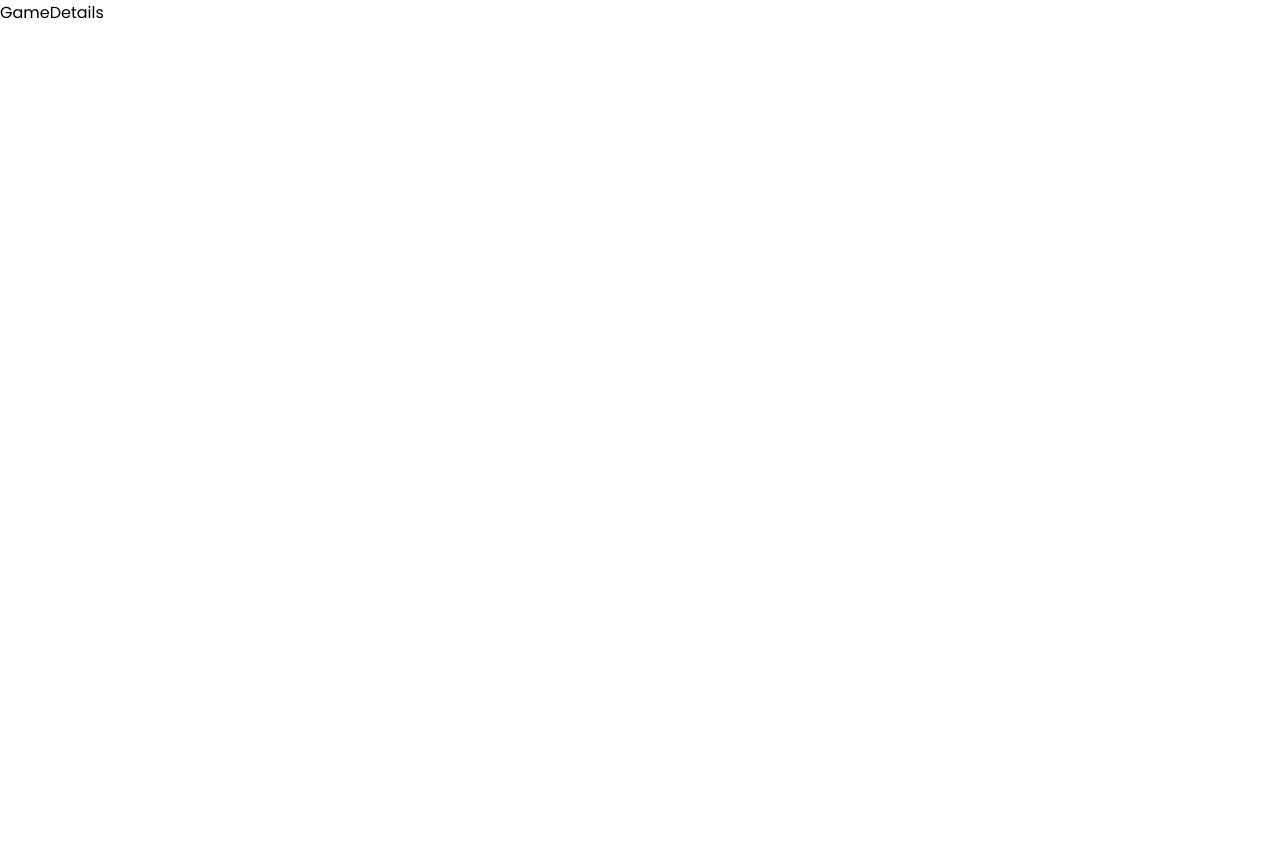
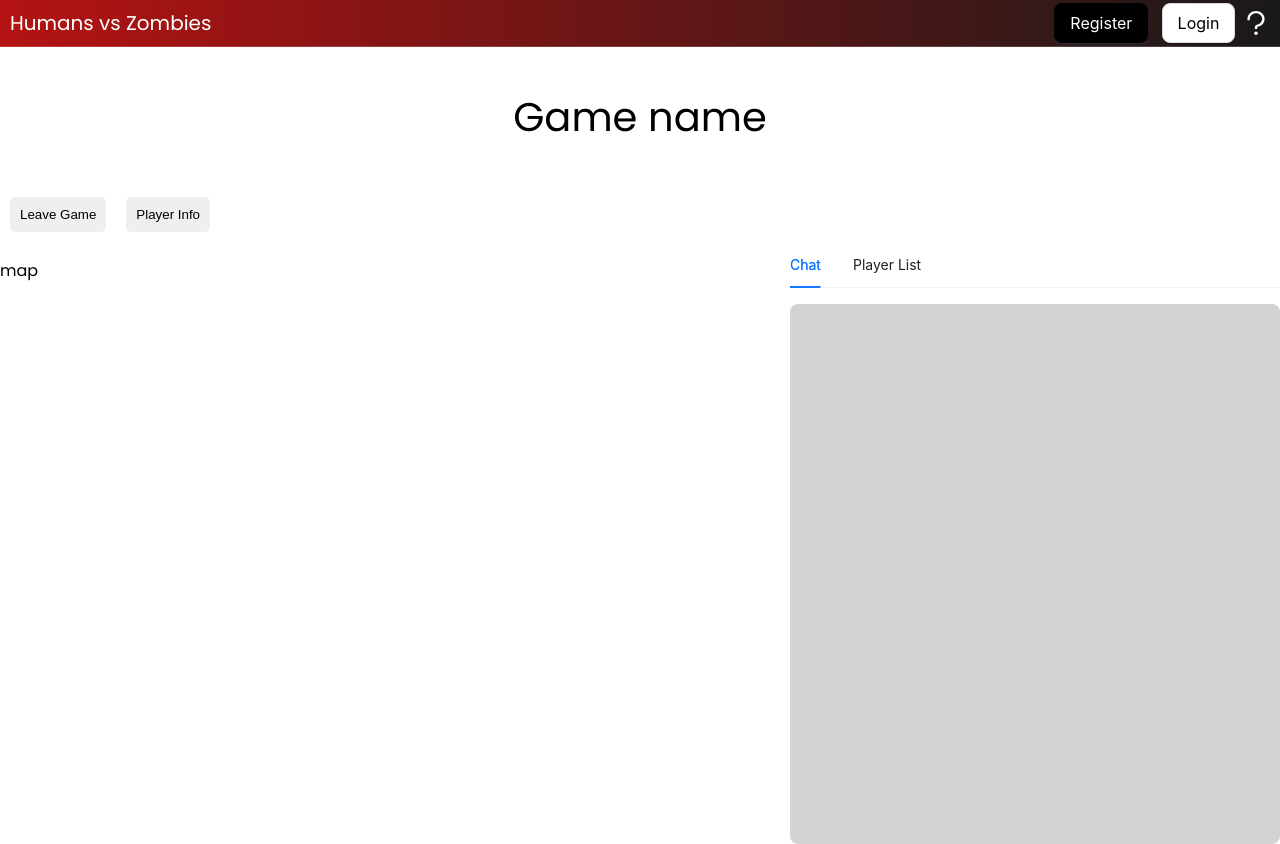
Before and after one commit to markajino/HvZ, a React (Create React App) app: page /game in a window 1280 px wide. Before the commit the page ends 800 px from the top, so only its background shows below. Built offline with nearby package versions, Linux system fonts and the light colour scheme.

Commit message:
feat: created in-game players view

```diff
--- /dev/null
+++ b/src/features/gamedetail/GameDetails.css
@@ -0,0 +1,34 @@
+.game-title {
+    text-align: center;
+}
+
+.game-btn-container button {
+    padding: 10px;
+    border: none;
+    border-radius: 5px;
+    margin: 10px;
+}
+
+.main-container {
+    display: flex;
+
+}
+.map-box {
+   width :  70%
+
+}
+.game-title {
+    font-size: 40px;
+}
+.chat-tab-box {
+    width: 450px;
+    height: 500px;
+    padding: 20px;
+    background-color: lightgray;
+    border-radius: 8px;
+}
+.current-chat {
+    width: 28vw;
+    height : 800px;
+    background: red;
+}
--- a/src/features/gamedetail/GameDetails.js
+++ b/src/features/gamedetail/GameDetails.js
@@ -1,9 +1,95 @@
-import React from 'react'
+import React, { useState } from "react";
+import Navbar from "../navbar/Navbar";
+import { Tabs, Modal, List } from "antd";
+import "./GameDetails.css";
+
+const data = ["John.", "doe.", "Random Name", "george", "Los Angeles "];
+const ListItems = () => {
+	return (
+		<List
+			header={<div>Players</div>}
+			bordered
+			dataSource={data}
+			renderItem={(item) => <List.Item>{item}</List.Item>}
+            style={{width:"450px"}}
+		/>
+	);
+};
+
+const ChatTab = () => {
+	return (
+		<div className="chat-tab-box"></div>
+	);
+};
 
 function GameDetails() {
-    return (
-        <div>GameDetails</div>
-    )
+	const items = [
+		{
+			key: "1",
+			label: "Chat",
+			children: ChatTab(),
+		},
+		{
+			key: "2",
+			label: `Player List`,
+			children: ListItems(),
+		},
+	];
+	const [open, setOpen] = useState(false);
+	const [openInfo, setOpenInfo] = useState(false);
+	const showModal = () => {
+		setOpen(true);
+	};
+	const hideModal = () => {
+		setOpen(false);
+	};
+	const showInfoModal = () => {
+		setOpenInfo(true);
+	};
+	const hideInfoModal = () => {
+		setOpenInfo(false);
+	};
+	return (
+		<div>
+			<Navbar />
+			<p className="game-title">Game name</p>
+
+			<div className="game-btn-container">
+				<button onClick={showModal}>Leave Game</button>
+				<button onClick={showInfoModal}>Player Info</button>
+			</div>
+			<div className="main-container">
+				<div className="map-box">
+					<p>map</p>
+				</div>
+				<div className="chat-box">
+					<Tabs defaultActiveKey="1" items={items} />
+				</div>
+			</div>
+			<Modal
+				title="Leave Game"
+				open={open}
+				onOk={hideModal}
+				onCancel={hideModal}
+				okText="Yes"
+				cancelText="cancel"
+			>
+				<p>Are you sure you want to leave the game?</p>
+			</Modal>
+			<Modal
+				title="Player info"
+				open={openInfo}
+				onOk={hideInfoModal}
+				onCancel={hideInfoModal}
+				okText="Done"
+			>
+				<label>
+					bit code
+					<input value="fds#$$#Fe" />
+				</label>
+			</Modal>
+		</div>
+	);
 }
 
-export default GameDetails
+export default GameDetails;
```
